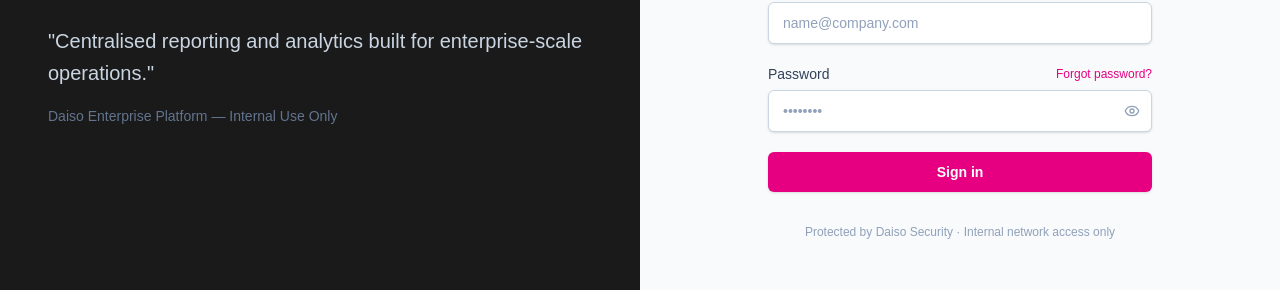
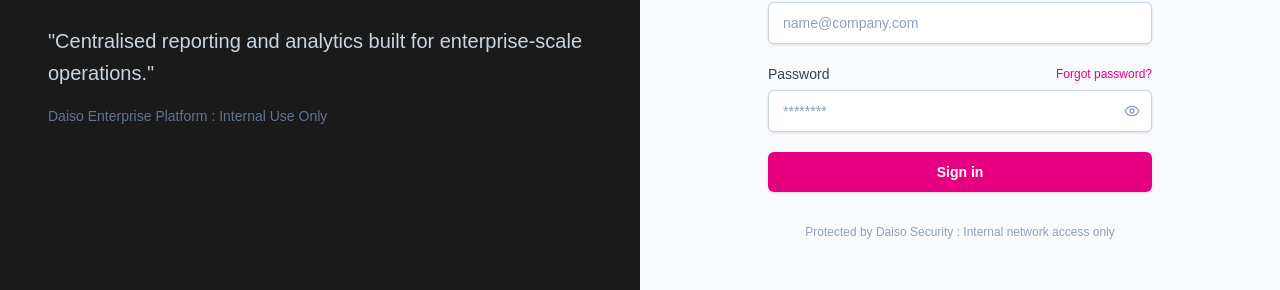
Before and after one commit to storeworksdev-rehan/daiso.enterprisereport, a Next.js app: page / in a window 1280 px wide. Shown: the part 337-627 px from the top of the page. Built offline with nearby package versions, Linux system fonts and the light colour scheme.

Commit message:
fix: Removed invalid control characters from app/page.tsx causing login page
Auto-applied by AI Ops agent
Notification ID: 69f1dc20a9e95e3bae86ce64

```diff
--- a/app/page.tsx
+++ b/app/page.tsx
@@ -38,7 +38,7 @@
       }
 
       setStatus("success");
-      setMessage("Login successful. Redirecting…");
+      setMessage("Login successful. Redirecting");
       setTimeout(() => {
         window.location.href = "/dashboard/sales-report";
       }, 800);
@@ -63,7 +63,7 @@
 
   return (
     <div className="min-h-screen flex">
-      {/* Left panel — branding */}
+      {/* Left panel : branding */}
       <div className="hidden lg:flex lg:w-1/2 flex-col justify-between bg-[#1a1a1a] px-12 py-10">
         <div className="flex items-center gap-3">
           <img
@@ -82,16 +82,16 @@
             operations."
           </blockquote>
           <p className="mt-4 text-slate-500 text-sm">
-            Daiso Enterprise Platform &mdash; Internal Use Only
+            Daiso Enterprise Platform : Internal Use Only
           </p>
         </div>
 
         <p className="text-slate-600 text-xs">
-          &copy; {new Date().getFullYear()} Daiso. All rights reserved.
+          © {new Date().getFullYear()} Daiso. All rights reserved.
         </p>
       </div>
 
-      {/* Right panel — form */}
+      {/* Right panel : form */}
       <div className="flex flex-1 flex-col items-center justify-center bg-slate-50 px-6 py-12">
         <div className="w-full max-w-sm">
           {/* Mobile logo */}
@@ -153,7 +153,7 @@
                   value={password}
                   onChange={(e) => setPassword(e.target.value)}
                   className="w-full rounded-md border border-slate-300 bg-white px-3.5 py-2.5 pr-10 text-sm text-slate-900 placeholder-slate-400 shadow-sm outline-none transition focus:border-[#e60081] focus:ring-2 focus:ring-[#e60081]/40"
-                  placeholder="••••••••"
+                  placeholder="********"
                 />
                 <button
                   type="button"
@@ -196,7 +196,7 @@
                       d="M4 12a8 8 0 018-8v4a4 4 0 00-4 4H4z"
                     />
                   </svg>
-                  Signing in…
+                  Signing in
                 </span>
               ) : (
                 "Sign in"
@@ -242,7 +242,7 @@
           )}
 
           <p className="mt-8 text-center text-xs text-slate-400">
-            Protected by Daiso Security &middot; Internal network access only
+            Protected by Daiso Security : Internal network access only
           </p>
         </div>
       </div>
```
